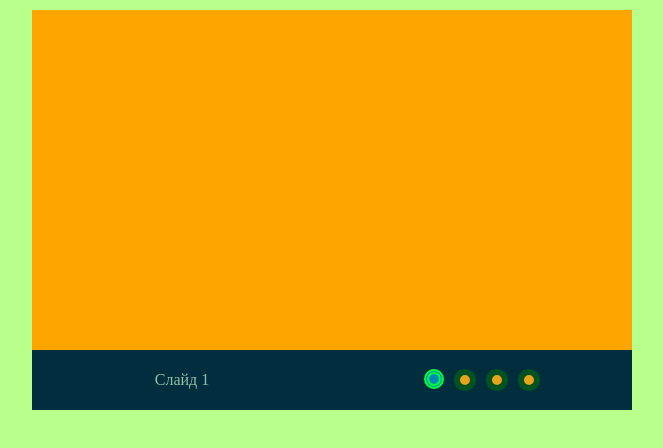
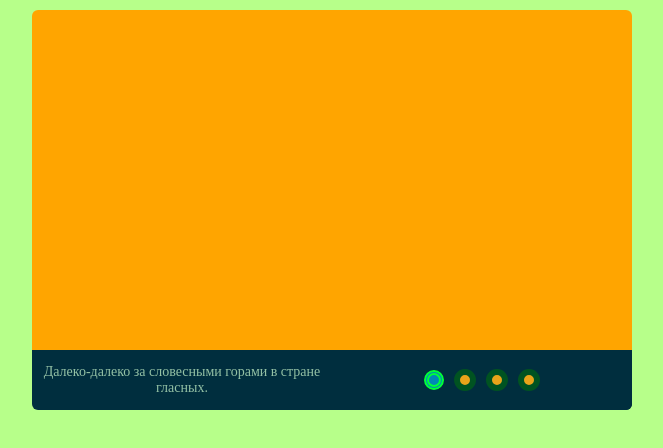
Before and after one commit to filimonich/cssMemeSlider, a plain HTML site: page cssMemeSlider/index.html in a window 1280 px wide. Shown: the whole page, without its empty margins (308-971 px from the left). Drawn offline with nearby package versions, Linux system fonts and the light colour scheme.

Commit message:
feat: add adaptability to text (Sat, Sep 16, 2023 04:27:35 PM)

```diff
--- a/cssMemeSlider/index.html
+++ b/cssMemeSlider/index.html
@@ -28,10 +28,26 @@
 
     <div class="carousel__contents">
       <div class="carousel__slider-names">
-        <div class="carousel__slide-name">Слайд 1</div>
-        <div class="carousel__slide-name">Слайд 2</div>
-        <div class="carousel__slide-name">Слайд 3</div>
-        <div class="carousel__slide-name">Слайд 4</div>
+        <div class="carousel__slide-name">
+          <p class="carousel__text">
+            Далеко-далеко за словесными горами в стране гласных.
+          </p>
+        </div>
+        <div class="carousel__slide-name">
+          <p class="carousel__text">
+            Даже всемогущая пунктуация не имеет власти над рыбными текстами.
+          </p>
+        </div>
+        <div class="carousel__slide-name">
+          <p class="carousel__text">
+            Lorem ipsum dolor sit amet consectetur adipisicing elit. Tempora voluptatibus rem qui.
+          </p>
+        </div>
+        <div class="carousel__slide-name">
+          <p class="carousel__text">
+            Lorem ipsum dolor sit amet consectetur adipisicing elit. Tempora voluptatibus rem qui.
+          </p>
+        </div>
       </div>
       <div class="carousel__controls">
         <label for="slide1" class="carousel__control">
--- a/cssMemeSlider/main.css
+++ b/cssMemeSlider/main.css
@@ -12,17 +12,14 @@ body {
   width: 600px;
   height: 400px;
   margin: 10px auto;
-}
-
-@media (max-width: 500px) {
-  .carousel {
-    width: 90%;
-  }
+  border-radius: 6px;
+  font-size: 14px;
 }
 
 @media (max-width: 700px) {
   .carousel {
     width: 90%;
+    font-size: 10px;
   }
 }
 
@@ -62,7 +59,9 @@ body {
   display: flex;
   justify-content: center;
   width: 50%;
+  height: 100%;
   background-color: #002e3e;
+  align-items: center;
 }
 
 .carousel__control {
@@ -152,12 +151,17 @@ body {
 
 .carousel__text {
   display: flex;
+  justify-content: center;
+  width: 100%;
+  height: auto;
+  text-align: center;
 }
 
 .carousel__slider-names {
   z-index: 1;
   display: flex;
   width: 50%;
+  height: 100%;
   transition: transform 0.5s ease-in-out;
 }
 
@@ -169,7 +173,6 @@ body {
   transition: transform 0.5s ease-in-out;
   height: 100%;
   overflow: hidden;
-  white-space: nowrap;
 }
 
 #slide1:checked ~ .carousel__contents .carousel__slider-names {
@@ -187,8 +190,3 @@ body {
 #slide4:checked ~ .carousel__contents .carousel__slider-names {
   transform: translateX(-300%);
 }
-
-/* .carousel__area {
-  padding: 16px;
-  margin: -12px;
-} */
```
Also changed, not shown: cssMemeSlider/image/java-kids.png (added), cssMemeSlider/image/java.jpg (added), cssMemeSlider/image/javaold.png (added), cssMemeSlider/image/script.jpg (added).
